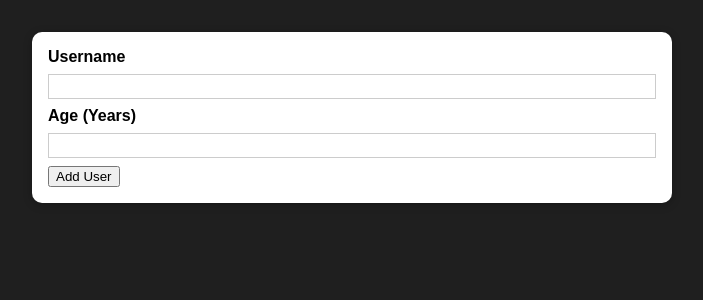
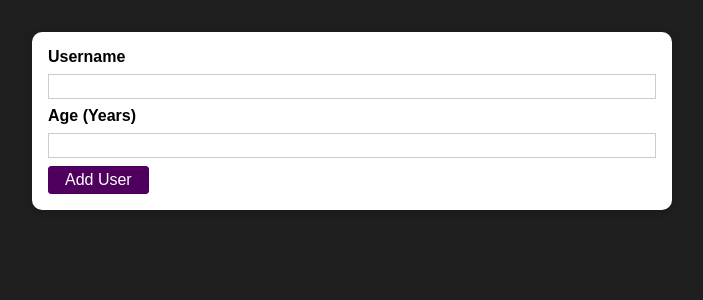
Before and after one commit to Coolbylaki/ReactBasicSummary, a React (Create React App) app: page / in a window 1280 px wide. Shown: the top 300 px of the page, without its empty margins (288-991 px from the left). Built offline with nearby package versions, Linux system fonts and the light colour scheme.

Commit message:
Add: button component

```diff
--- /dev/null
+++ b/src/components/UI/Button/Button.jsx
@@ -0,0 +1,11 @@
+import styles from "./Button.module.css";
+
+const Button = (props) => {
+	return (
+		<button className={styles.button} type={props.type || "button"} onClick={props.onClick}>
+			{props.children}
+		</button>
+	);
+};
+
+export default Button;
--- /dev/null
+++ b/src/components/UI/Button/Button.module.css
@@ -0,0 +1,19 @@
+.button {
+	font: inherit;
+	border: 1px solid #4f005f;
+	background: #4f005f;
+	color: white;
+	padding: 0.25rem 1rem;
+	cursor: pointer;
+	border-radius: 3px;
+}
+
+.button:hover,
+.button:active {
+	background: #741188;
+	border-color: #741188;
+}
+
+.button:focus {
+	outline: none;
+}
--- a/src/components/Users/AddUser.jsx
+++ b/src/components/Users/AddUser.jsx
@@ -1,4 +1,5 @@
 import Card from "../UI/Card/Card";
+import Button from "../UI/Button/Button";
 import styles from "./AddUser.module.css";
 
 const AddUser = (props) => {
@@ -13,7 +14,7 @@
 				<input id="username" type="text" />
 				<label htmlFor="age">Age (Years)</label>
 				<input id="age" type="number" />
-				<button type="submit">Add User</button>
+				<Button type="submit">Add User</Button>
 			</form>
 		</Card>
 	);
```
